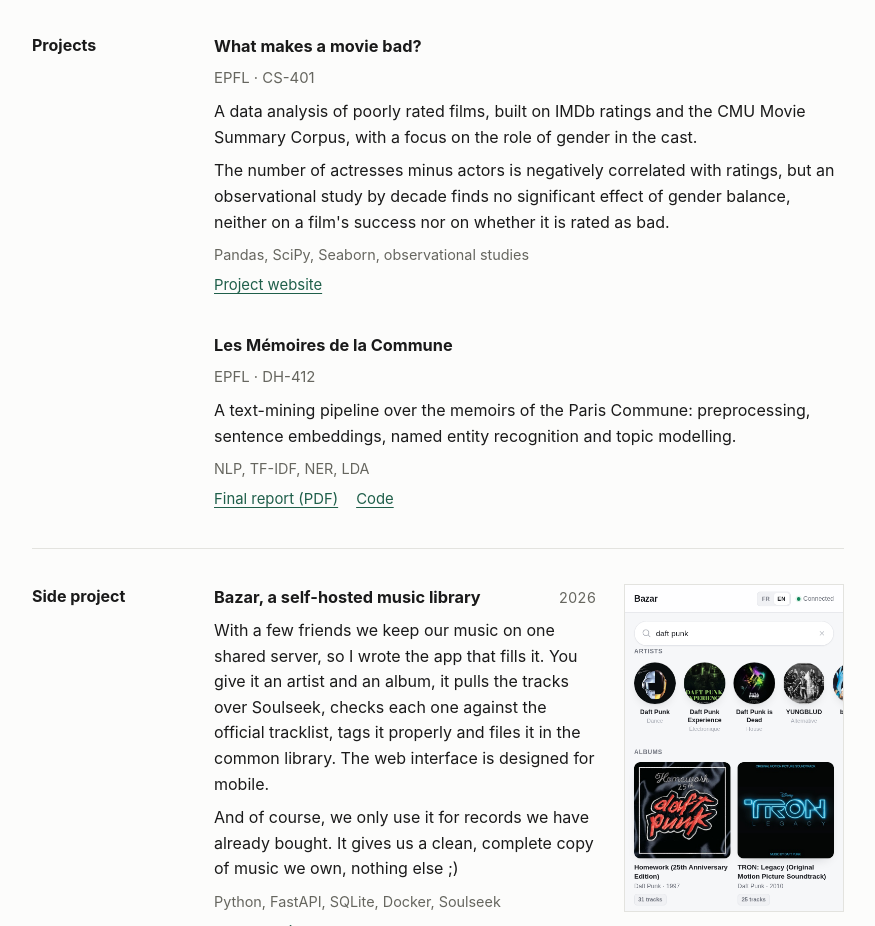
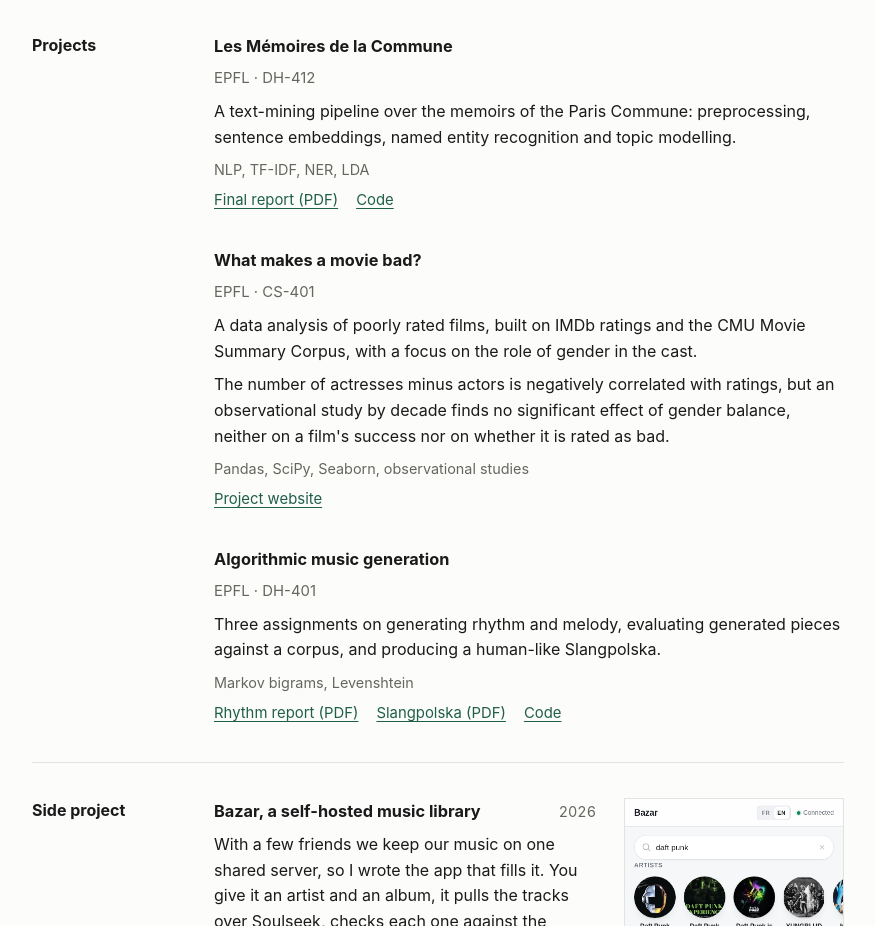
Before and after one commit to shayayan/portfolio, a plain HTML site: page index.html in a window 1280 px wide. Shown: the part 1923-2849 px from the top of the page, without its empty margins (202-1077 px from the left). Drawn offline with Linux system fonts and the light colour scheme.

Commit message:
Site: put Commune memoirs before IMDb, restore music generation project

```diff
--- a/index.html
+++ b/index.html
@@ -253,15 +253,6 @@
     <div>
 
       <div class="entry">
-        <h3 data-en="What makes a movie bad?" data-fr="Qu'est-ce qui rend un film mauvais ?">What makes a movie bad?</h3>
-        <p class="org">EPFL · CS-401</p>
-        <p data-en="A data analysis of poorly rated films, built on IMDb ratings and the CMU Movie Summary Corpus, with a focus on the role of gender in the cast." data-fr="Une analyse de données sur les films mal notés, à partir des notes IMDb et du CMU Movie Summary Corpus, centrée sur le rôle du genre dans la distribution.">A data analysis of poorly rated films, built on IMDb ratings and the CMU Movie Summary Corpus, with a focus on the role of gender in the cast.</p>
-        <p data-en="The number of actresses minus actors is negatively correlated with ratings, but an observational study by decade finds no significant effect of gender balance, neither on a film's success nor on whether it is rated as bad." data-fr="Le nombre d'actrices moins le nombre d'acteurs est corrélé négativement aux notes, mais une étude observationnelle par décennie ne montre aucun effet significatif de la répartition femmes-hommes, ni sur le succès d'un film ni sur le fait qu'il soit jugé mauvais.">The number of actresses minus actors is negatively correlated with ratings, but an observational study by decade finds no significant effect of gender balance, neither on a film's success nor on whether it is rated as bad.</p>
-        <p class="stack" data-en="Pandas, SciPy, Seaborn, observational studies" data-fr="Pandas, SciPy, Seaborn, études observationnelles">Pandas, SciPy, Seaborn, observational studies</p>
-        <div class="rowlinks"><a href="https://epfl-ada.github.io/ada-2022-project-zozoz" target="_blank" rel="noopener noreferrer" data-en="Project website" data-fr="Site du projet">Project website</a></div>
-      </div>
-
-      <div class="entry">
         <h3>Les Mémoires de la Commune</h3>
         <p class="org">EPFL · DH-412</p>
         <p data-en="A text-mining pipeline over the memoirs of the Paris Commune: preprocessing, sentence embeddings, named entity recognition and topic modelling." data-fr="Un pipeline de text-mining sur les mémoires de la Commune de Paris : prétraitement, embeddings de phrases, reconnaissance d'entités nommées et modélisation de sujets.">A text-mining pipeline over the memoirs of the Paris Commune: preprocessing, sentence embeddings, named entity recognition and topic modelling.</p>
@@ -272,8 +263,26 @@
         </div>
       </div>
 
+      <div class="entry">
+        <h3 data-en="What makes a movie bad?" data-fr="Qu'est-ce qui rend un film mauvais ?">What makes a movie bad?</h3>
+        <p class="org">EPFL · CS-401</p>
+        <p data-en="A data analysis of poorly rated films, built on IMDb ratings and the CMU Movie Summary Corpus, with a focus on the role of gender in the cast." data-fr="Une analyse de données sur les films mal notés, à partir des notes IMDb et du CMU Movie Summary Corpus, centrée sur le rôle du genre dans la distribution.">A data analysis of poorly rated films, built on IMDb ratings and the CMU Movie Summary Corpus, with a focus on the role of gender in the cast.</p>
+        <p data-en="The number of actresses minus actors is negatively correlated with ratings, but an observational study by decade finds no significant effect of gender balance, neither on a film's success nor on whether it is rated as bad." data-fr="Le nombre d'actrices moins le nombre d'acteurs est corrélé négativement aux notes, mais une étude observationnelle par décennie ne montre aucun effet significatif de la répartition femmes-hommes, ni sur le succès d'un film ni sur le fait qu'il soit jugé mauvais.">The number of actresses minus actors is negatively correlated with ratings, but an observational study by decade finds no significant effect of gender balance, neither on a film's success nor on whether it is rated as bad.</p>
+        <p class="stack" data-en="Pandas, SciPy, Seaborn, observational studies" data-fr="Pandas, SciPy, Seaborn, études observationnelles">Pandas, SciPy, Seaborn, observational studies</p>
+        <div class="rowlinks"><a href="https://epfl-ada.github.io/ada-2022-project-zozoz" target="_blank" rel="noopener noreferrer" data-en="Project website" data-fr="Site du projet">Project website</a></div>
+      </div>
 
-
+      <div class="entry">
+        <h3 data-en="Algorithmic music generation" data-fr="Génération musicale algorithmique">Algorithmic music generation</h3>
+        <p class="org">EPFL · DH-401</p>
+        <p data-en="Three assignments on generating rhythm and melody, evaluating generated pieces against a corpus, and producing a human-like Slangpolska." data-fr="Trois devoirs sur la génération de rythme et de mélodie, l'évaluation des pièces générées face à un corpus, et la production d'une Slangpolska réaliste.">Three assignments on generating rhythm and melody, evaluating generated pieces against a corpus, and producing a human-like Slangpolska.</p>
+        <p class="stack" data-en="Markov bigrams, Levenshtein" data-fr="Bigrammes de Markov, Levenshtein">Markov bigrams, Levenshtein</p>
+        <div class="rowlinks">
+          <a href="reports/Generating Rhythm.pdf" target="_blank" rel="noopener noreferrer" data-en="Rhythm report (PDF)" data-fr="Rapport rythme (PDF)">Rhythm report (PDF)</a>
+          <a href="reports/Generating a Human-Like Slangpolska Piece.pdf" target="_blank" rel="noopener noreferrer">Slangpolska (PDF)</a>
+          <a href="https://github.com/shayayan/music_generation_epfl_dh401" target="_blank" rel="noopener noreferrer" data-en="Code" data-fr="Code">Code</a>
+        </div>
+      </div>
 
     </div>
   </section>
```
